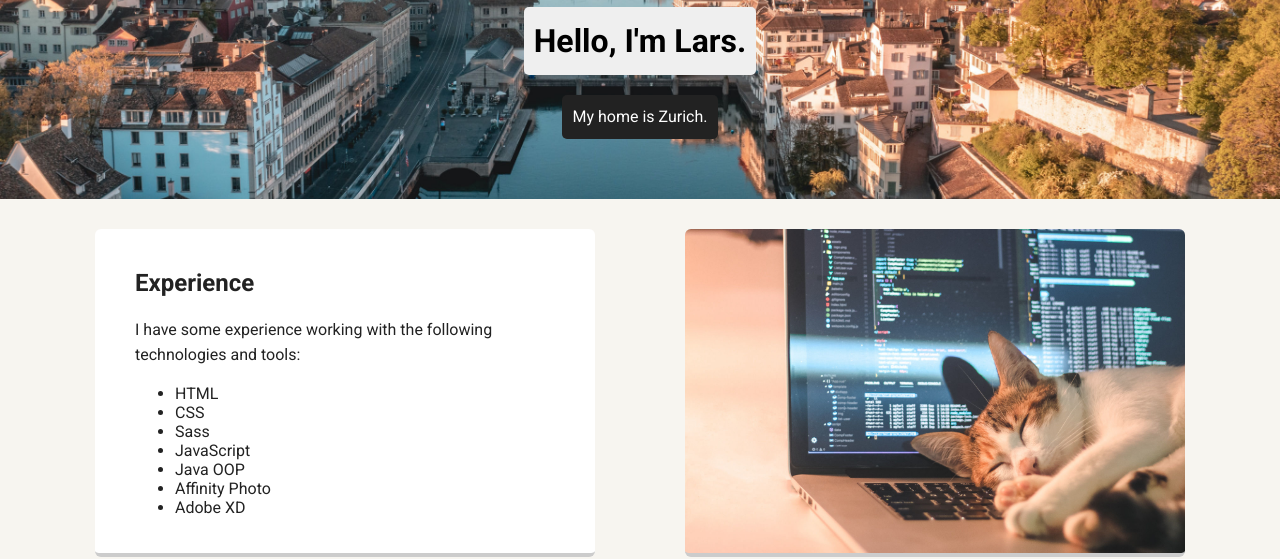
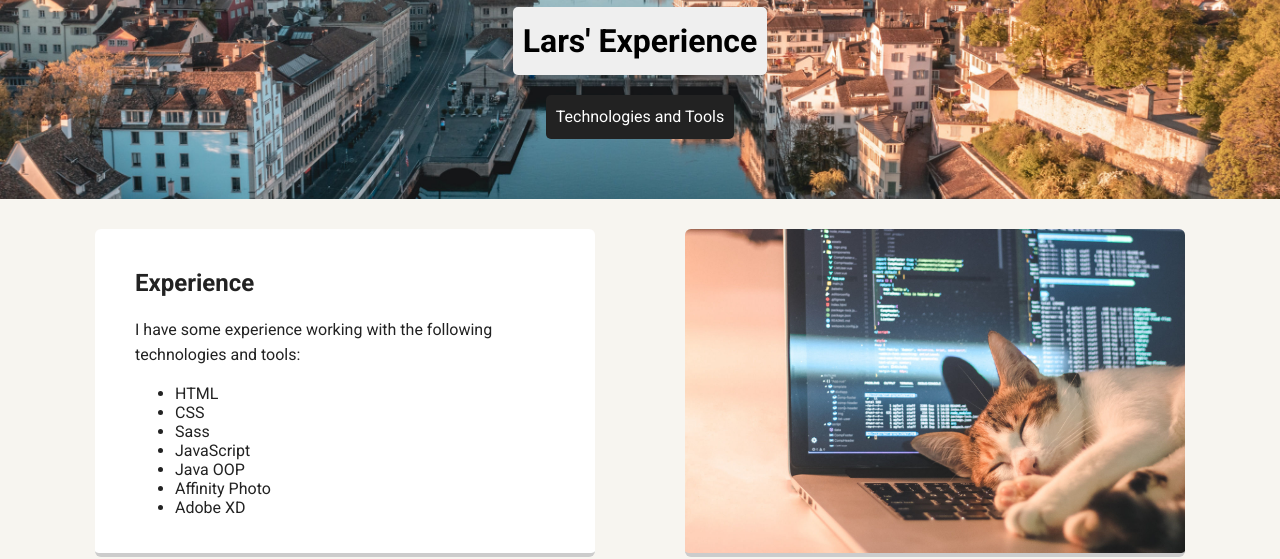
Before and after one commit to cslars/techdegree-project-1, a plain HTML site: page experience.html in a window 1280 px wide. Shown: the part 253-812 px from the top of the page. Drawn offline with Linux system fonts and the light colour scheme; a web font is replaced by a local one.

Commit message:
Updating tag text

```diff
--- a/experience.html
+++ b/experience.html
@@ -18,8 +18,8 @@
     </nav>
     <header>
       <img src="images/new_profile_pic.jpg" alt="Portrait of Lars" class="profile-image">
-      <h1 class="tag name">Hello, I'm Lars.</h1>
-      <p class="tag location">My home is Zurich.</p>
+      <h1 class="tag name">Lars' Experience</h1>
+      <p class="tag location">Technologies and Tools</p>
     </header>
     <main class="flex">
       <section class="card">
```
Also changed, not shown: fondue.html (+2 -2 lines).
